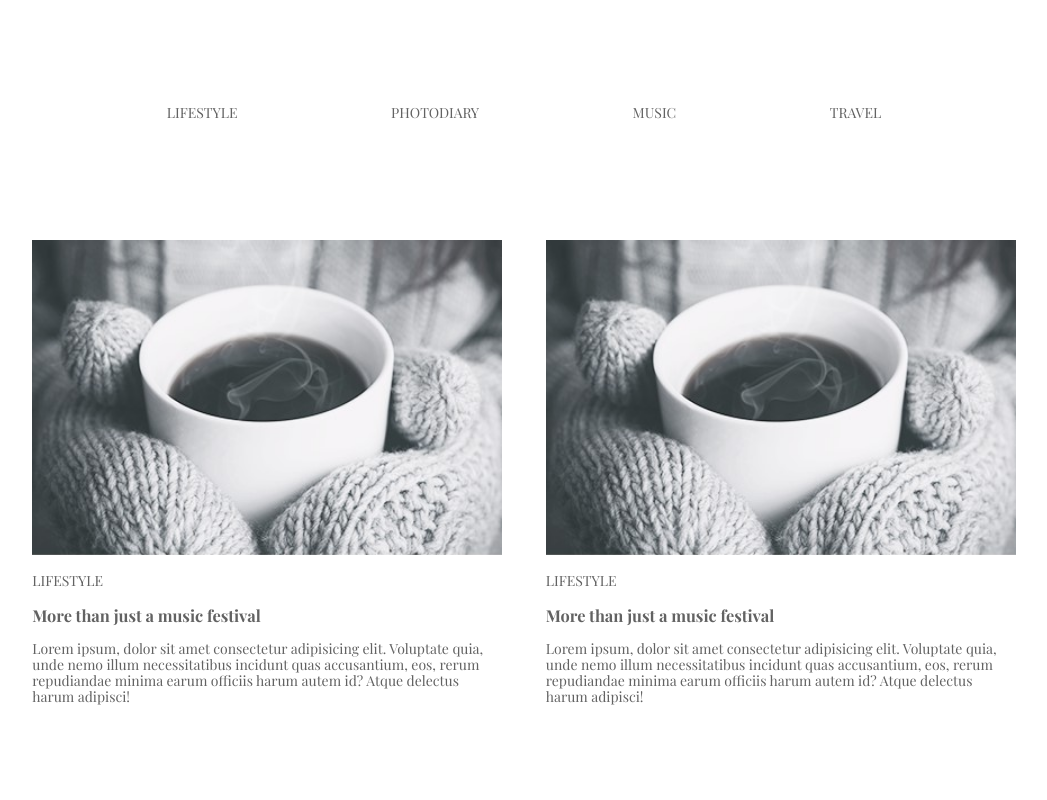
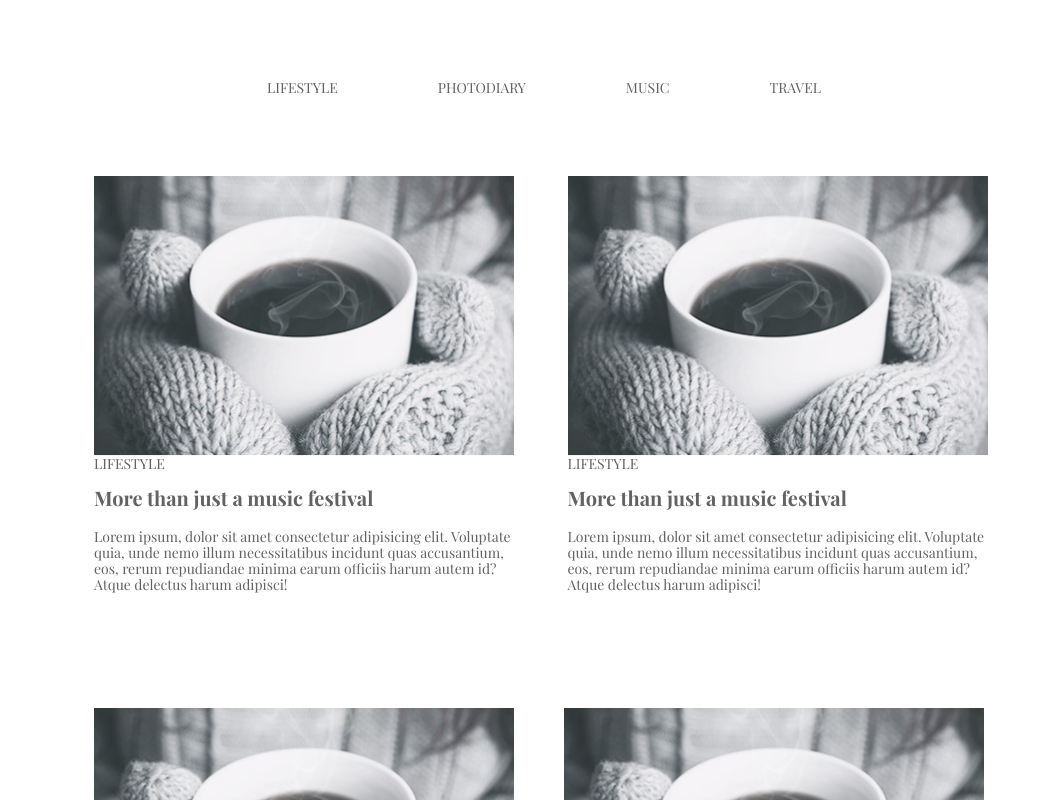
Before and after one commit to Tureckiy-zart/goit-fe-course, a plain HTML site: page html-css/module-03/index.html in a window 1280 px wide. Shown: the top 800 px of the page, without its empty margins (96-1143 px from the left). Drawn offline with nearby package versions, Linux system fonts and the light colour scheme; files that its build step writes are made by us from their sources.

Commit message:
ispravlenie oshibok dz 3

```diff
--- a/html-css/module-03/css/styles.css
+++ b/html-css/module-03/css/styles.css
@@ -4,22 +4,33 @@ html{
     box-sizing: border-box;
     font-size: 14px;
 }
-.container{
-    width: 1200px;
+.container, header{
+    width: 900px;
+    margin: 0 auto;
+}
+.caps{
+    text-transform: uppercase;
+}
+p, h2, h3{
+    margin: 0; padding: 0;
 }
 .site-navigation{
 text-align: center;
 margin: 0;
+padding: 0;
+font-size: 0;
 }
 .site-navigation li{
+    font-size: 14px;
     display: inline-block;
     padding: 25px;
-    margin: 80px auto;
+    padding: 80px 0px;
 }
     .site-navigation li:not(:last-child){
     margin-right: 100px;
 }
 .site-navigation a{
+    display: block;
     text-decoration: none;
     text-transform: uppercase;
     color: #626262;
@@ -27,24 +38,34 @@ margin: 0;
     }
     .site-navigation a:hover,
     .site-navigation a:focus{
-        color: red;}
+        color: #03a9f4;}
 .section-1{
-    text-align: center;
+}
+    .section-1 ul{
+    margin: 0;
+    padding: 0;
 }
     .section-1 li{
         display: inline-block;
-        width: 470px;
+        width: 420px;
         text-align: left;
-        padding: 0 20px;
+        font-size: 0;
         margin-bottom: 100px;
 }
-.section-1 li:nth-last-child(-n +2){
+    .section-1 li:nth-last-child(-n +2){
     margin-bottom: 0px;}
+   .section-1 li:not(:nth-child(2n)){
+       padding-right: 50px;}
+.section-1 p{
+    font-size: 14px;
+    margin-bottom: 14px;}
+.section-1 h3{
+        font-size: 20px;
+        margin-bottom: 20px;
+}
 img{
-    width: 470px;
-}
-.caps{
-    text-transform: uppercase;
+    width: 420px;
+    height: 280px ;
 }
 .button-main{
     text-align: center;
@@ -54,11 +75,14 @@ img{
         border: 1px solid #626262;
         background-color: transparent;
         width: 180px;
-        padding: 0 35px;
+        padding: 15px;
         font-size: 20px;
         line-height: 20px;
         cursor: pointer;
 }
+        .button p{
+            margin: 0;padding: 0;
+        }
 .button:hover,
 .button:focus{
-    color: red;}
+    color: #03a9f4;}
--- a/html-css/module-03/index.html
+++ b/html-css/module-03/index.html
@@ -24,7 +24,7 @@
     <div class="section-1">
         <ul>
             <li class="#">
-                <img src="img/2.jpg" alt="img-01">
+                <img src="img/2.jpg" width="420" height="280"   alt="img-01">
                 <p class="caps">Lifestyle</p>
                 <h3>More than just a music festival</h3>
                 <p>Lorem ipsum, dolor sit amet consectetur adipisicing elit. Voluptate quia, unde nemo illum necessitatibus incidunt quas accusantium, eos, rerum repudiandae minima earum officiis harum autem id? Atque delectus harum adipisci!</p>
@@ -57,12 +57,13 @@
                 <p>Lorem ipsum, dolor sit amet consectetur adipisicing elit. Voluptate quia, unde nemo illum necessitatibus incidunt quas accusantium, eos, rerum repudiandae minima earum officiis harum autem id? Atque delectus harum adipisci!</p>
             </li>
         </ul>
+        <div class="button-main">
+            <button  class="button">
+                <p>Load more</p>
+            </button>
+        </div>
     </div>
 </main>
-<div class="button-main container">
-    <button  class="button">
-        <p>Load more</p>
-        </button>
-</div>
+
 </body>
 </html>
```
Also changed, not shown: html-css/module-03/txt.txt (added, +10 -0 lines).
